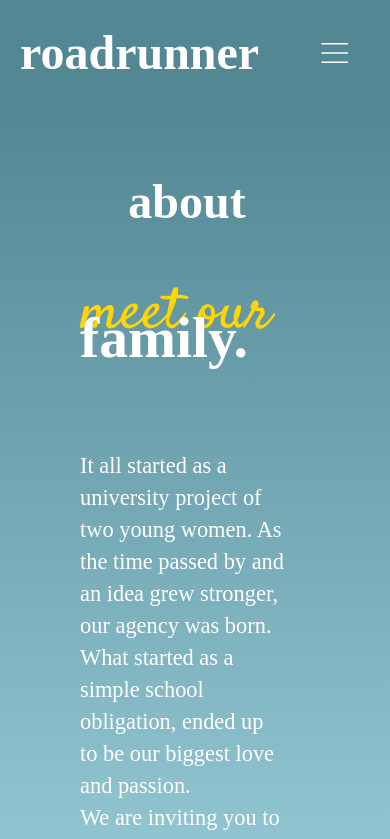
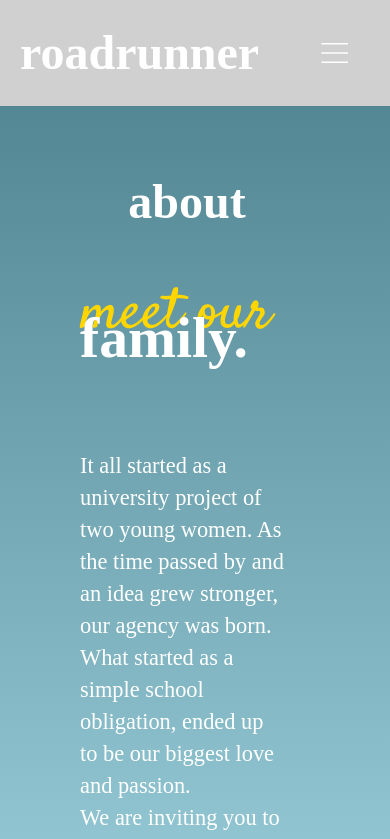
Before and after one commit to val2cak/_roadrunner, a Next.js app: page /about in a window 390 px wide. Shown: the top 839 px of the page. Built offline with nearby package versions, Linux system fonts and the light colour scheme; a web font is replaced by a local one.

Commit message:
refactoring

```diff
--- a/components/header/burgerNavigation.js
+++ b/components/header/burgerNavigation.js
@@ -8,12 +8,10 @@ const BurgerNavigation = ({ isOpen, navigationItems, setIsOpen }) => {
             } top-0 transform translate fixed left-0 m-0 p-0 bg-hci-header text-white lg:hidden w-screen transition duration-500 ease-in-out flex-col justify-center items-center h-screen z-40`}
             onClick={() => setIsOpen(!isOpen)}
         >
-            <div className='text-white'>
-                <NavBar
-                    navigationItems={navigationItems}
-                    classes='flex flex-col h-full w-full justify-center items-center text-white'
-                />
-            </div>
+            <NavBar
+                navigationItems={navigationItems}
+                classes='flex flex-col h-full w-full justify-center items-center text-white'
+            />
         </main>
     );
 };
--- a/components/header/header.js
+++ b/components/header/header.js
@@ -20,7 +20,7 @@ const Header = () => {
 
     return (
         <Row className='pr-0'>
-            <header className='pl-5 lg:pl-10 pt-4 relative flex flex-col bg-hci-header lg:bg-transparent sm:h-28'>
+            <header className='pl-5 lg:pl-10 pt-4 relative flex flex-col bg-hci-footer-light lg:bg-transparent sm:h-28'>
                 <div className='z-10 flex justify-between items-center'>
                     <Link href='/'>
                         <a className='no-underline z-10 pb-6 items-center text-hci-white lg:text-hci-general-dark text-3xl md:text-2xl lg:text-3xl font-regular font-bold hover:text-hci-general-middle'>
```
